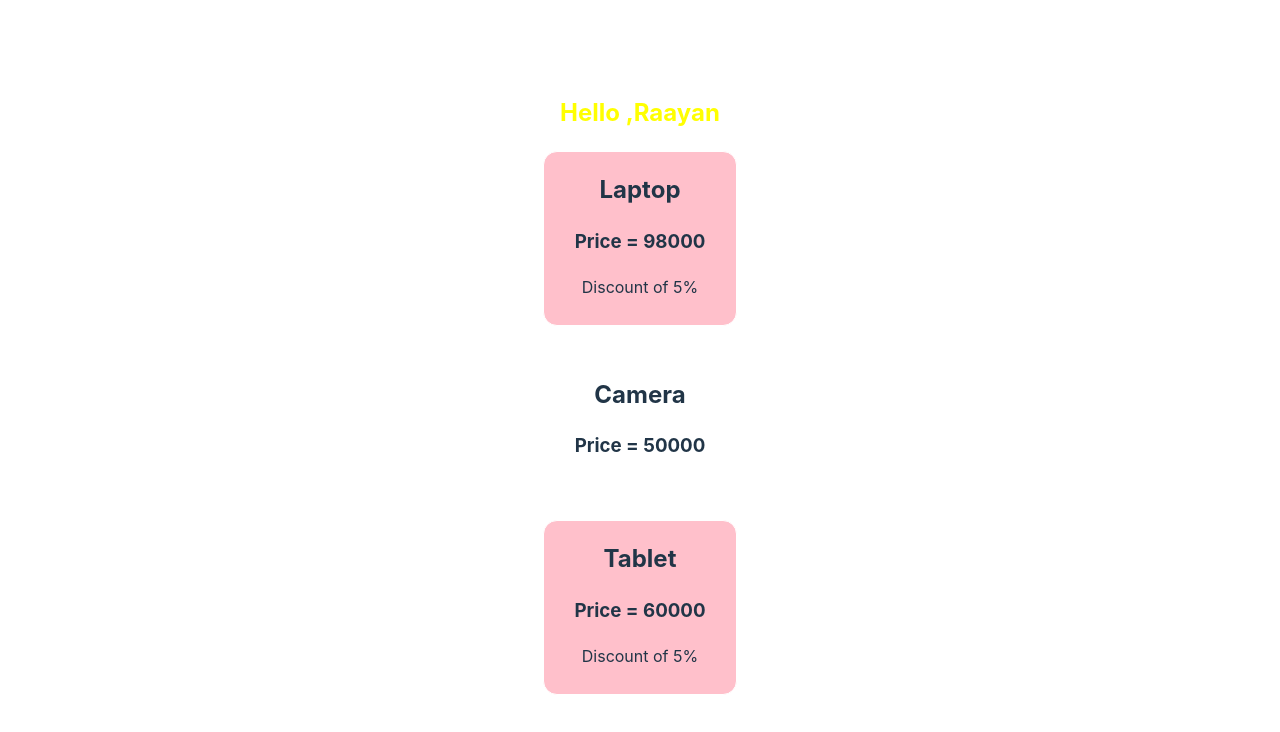
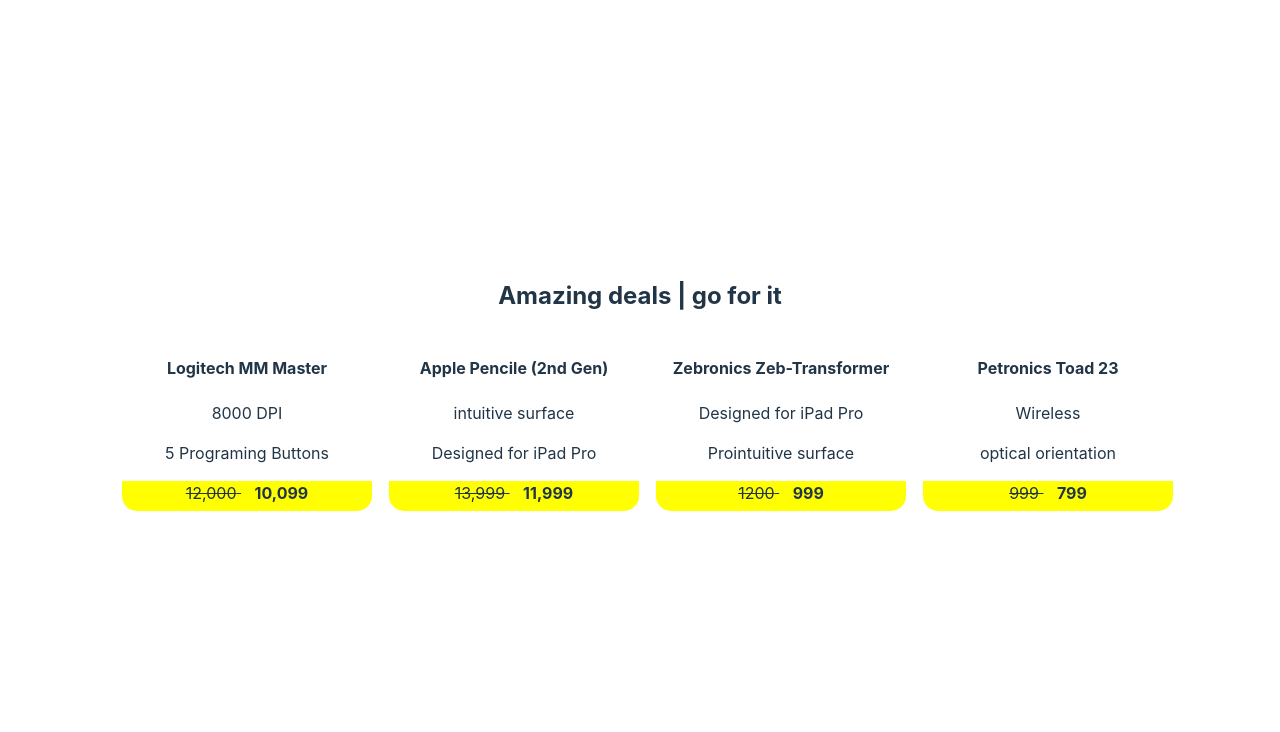
Before and after one commit to Ankitjigna/reactPractice, a React (Vite) app: page / in a window 1280 px wide. Shown: the top 732 px of the page. Built offline with nearby package versions, Linux system fonts and the light colour scheme.

Commit message:
adding activity

```diff
--- a/src/App.jsx
+++ b/src/App.jsx
@@ -1,12 +1,9 @@
-import Title from "./Title.jsx";
 import "./App.css";
 import ProductTab from "./ProductTab.jsx";
-import MsgBox from "./MsgBox.jsx";
-
 function App() {
   return (
     <>
-      <MsgBox userName="Raayan" textColor="yellow"/>
+    <h2>Amazing deals | go for it</h2>
       <ProductTab/>
     </>
   );
--- /dev/null
+++ b/src/Price.jsx
@@ -0,0 +1,22 @@
+export default function Price({oldPrice ,newPrice}) {
+let oldstyles = {
+    textDecorationLine:" line-through"
+}
+let newStyles = {
+    fontWeight: "bold"
+}
+let styles = {
+    backgroundColor: "yellow",
+    height: "30px",
+    borderBottomLeftRadius:"15px",
+    borderBottomRightRadius:"15px",
+
+}
+    return (
+        <div style={styles} >
+           <span style={oldstyles} >{oldPrice} </span>
+           &nbsp; &nbsp;
+           <span style={newStyles}>{newPrice} </span>
+        </div>
+    )
+}
--- a/src/Product.css
+++ b/src/Product.css
@@ -2,5 +2,7 @@
     border: 1px solid white;
     border-radius: 14px;
     margin-bottom: 30px;
-    padding: 0 30px 10px 30px;
+    margin-left: 15px;
+    width: 250px;
+    height: 176px;
 }
--- a/src/Product.jsx
+++ b/src/Product.jsx
@@ -1,17 +1,22 @@
-import "./Product.css"
-
-function Product({Title ,Price ,features }) {
-    // const list = features.map((feature)=><li>{feature}</li>)
-    let style = {backgroundColor: Price>=60000 ? "pink":null};
-    return (
-        <div className="Product" style={style}>
-            <h2>{Title}</h2>
-            <h3>Price = {Price}</h3>
-            {Price>=60000 && <p>Discount of 5%</p> }
-            {/* {Price>=60000 ? <p>Discount of 5%</p> : null} */}
-            {/* <h4>features = {list}</h4> */}
-        </div>
-    )
+import "./Product.css";
+import Price from "./Price.jsx";
+function Product({ title, idx }) {
+  let oldPrice = ["12,000", "13,999", "1200", "999"];
+  let newPrice = ["10,099", "11,999", "999", "799"];
+  let Description = [
+    ["8000 DPI", "5 Programing Buttons"],
+    ["intuitive surface", "Designed for iPad Pro"],
+    ["Designed for iPad Pro", "Prointuitive surface"],
+    ["Wireless", "optical orientation"],
+  ];
+  return (
+    <div className="Product">
+      <h4>{title}</h4>
+      <p>{Description[idx][0]}</p>
+      <p>{Description[idx][1]}</p>
+      <Price oldPrice={oldPrice[idx]} newPrice={newPrice[idx]} />
+    </div>
+  );
 }
 
-export default Product
+export default Product;
--- a/src/ProductTab.jsx
+++ b/src/ProductTab.jsx
@@ -1,15 +1,17 @@
 import Product from "./Product.jsx";
 
 function ProductTab() {
-  // let features = ["No hang","durable"];
-
+  let styles = {
+    display: "flex",
+    flexWrap: "wrap",
+  }
   return (
-    <>
-      {/* <Product Title="Phone"  Price={30000} features={features}/> */}
-      <Product Title="Laptop" Price={98000}/>
-      <Product Title="Camera" Price={50000}/>
-      <Product Title="Tablet" Price={60000}/>
-    </>
+    <div style={styles}>
+      <Product title = "Logitech MM Master" idx={0}/>
+      <Product  title = "Apple Pencile (2nd Gen)" idx={1}/>
+      <Product title = "Zebronics Zeb-Transformer" idx={2}/>
+      <Product title = "Petronics Toad 23" idx={3}/>
+    </div>
   )
 }
 export default ProductTab;
```
